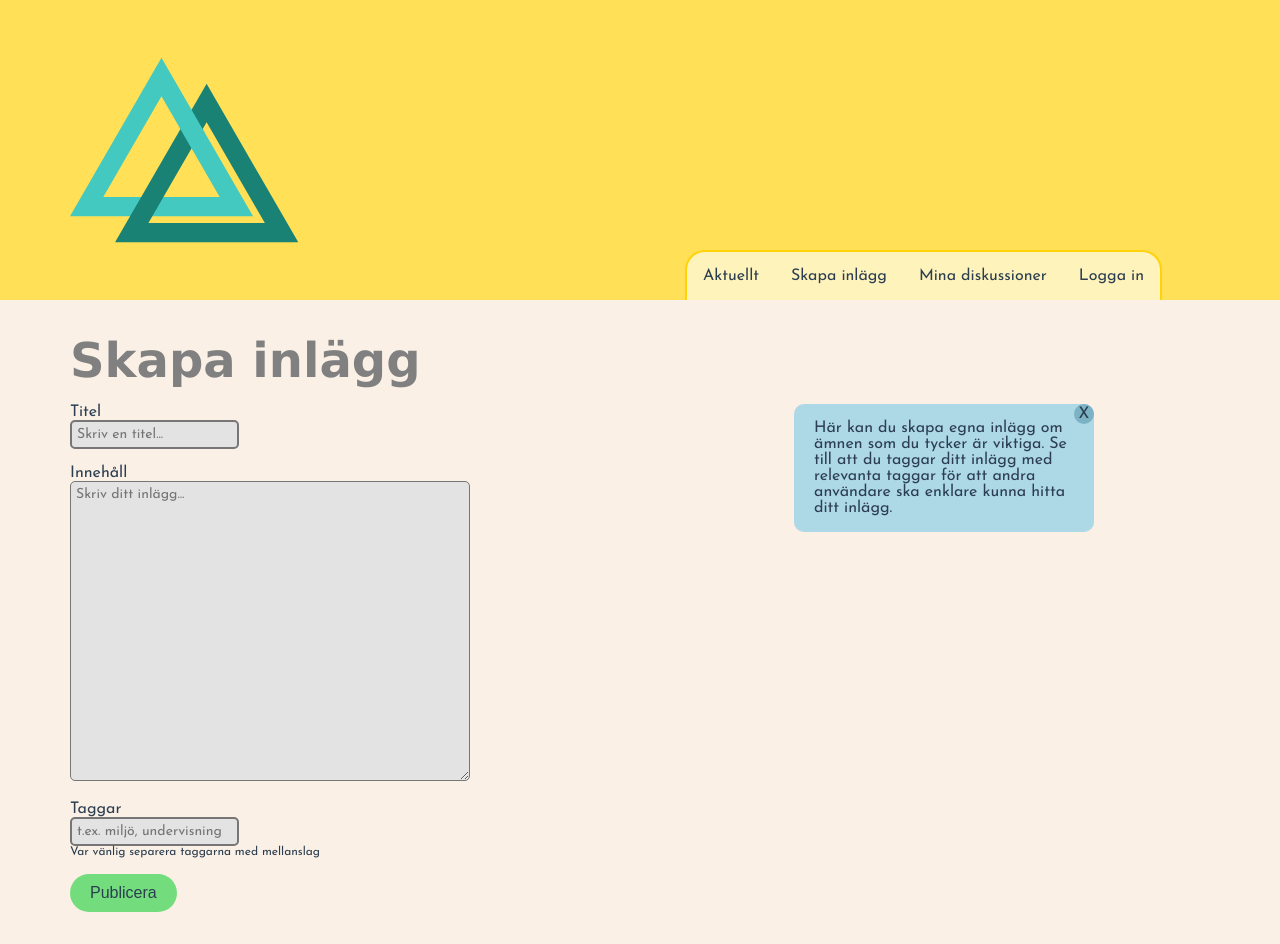
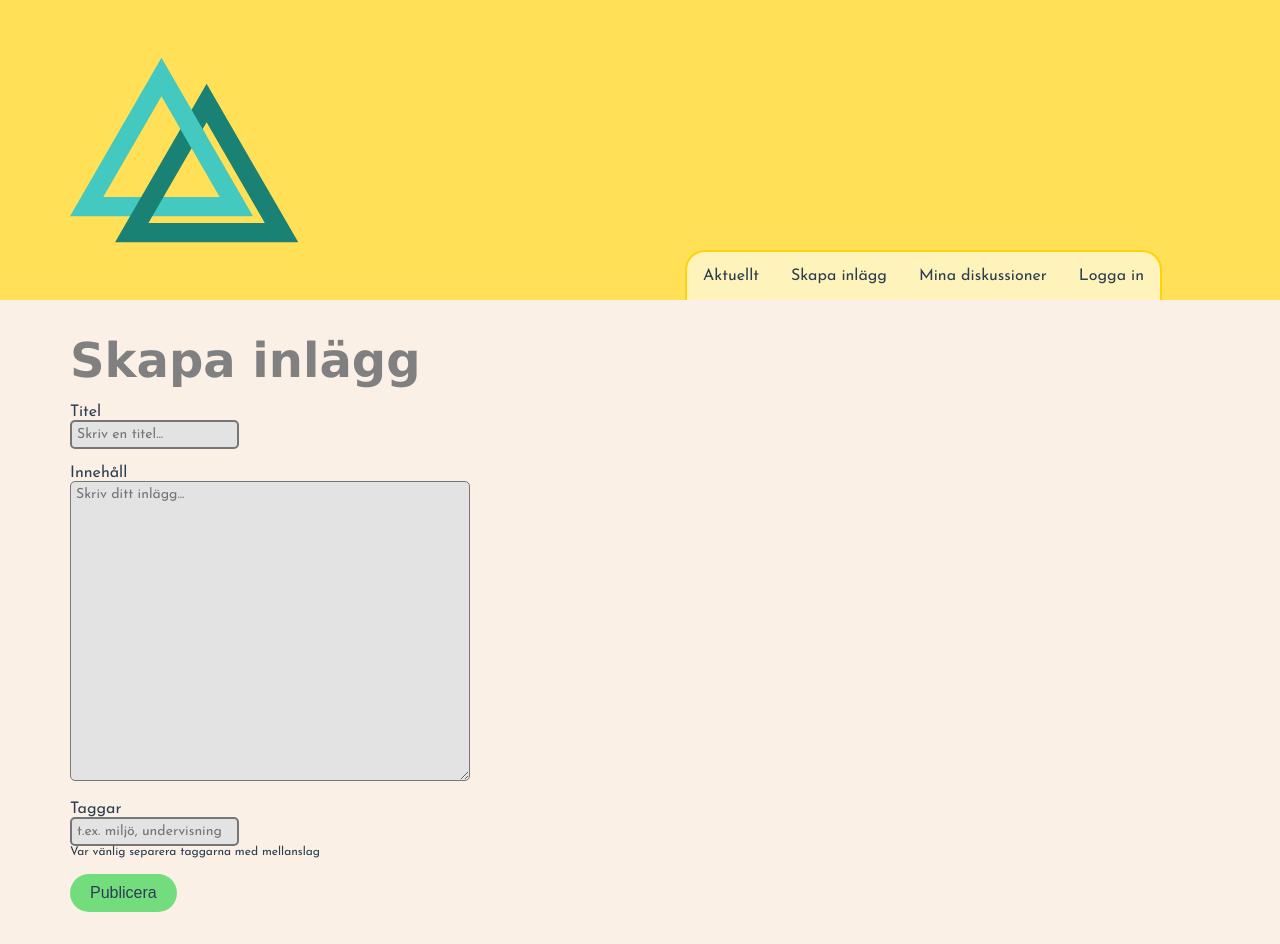
Before and after one commit to Pranz/delta_frontend, a Vue app: page /#/makepost in a window 1280 px wide. Built offline with nearby package versions, Linux system fonts and the light colour scheme; the HTML template or start-up script is replaced by a standard one.

Commit message:
changed to visible prop using v-if

```diff
--- a/src/components/InfoBubble.vue
+++ b/src/components/InfoBubble.vue
@@ -1,6 +1,6 @@
 <template>
   <div id="parent">
-    <div id="box">
+    <div id="box" v-if="visible">
       <div id="closeBtn" v-on:click="close()">X</div>
       <p>{{message}}</p>
     </div>
@@ -9,10 +9,10 @@
 <script>
 export default {
   name: 'MakePost',
-  props: ['message'],
+  props: ['message', 'visible'],
   methods: {
     close: function () {
-      document.getElementById('parent').removeChild(document.getElementById('box'))
+      this.visible = false
     }
   }
 }
```
